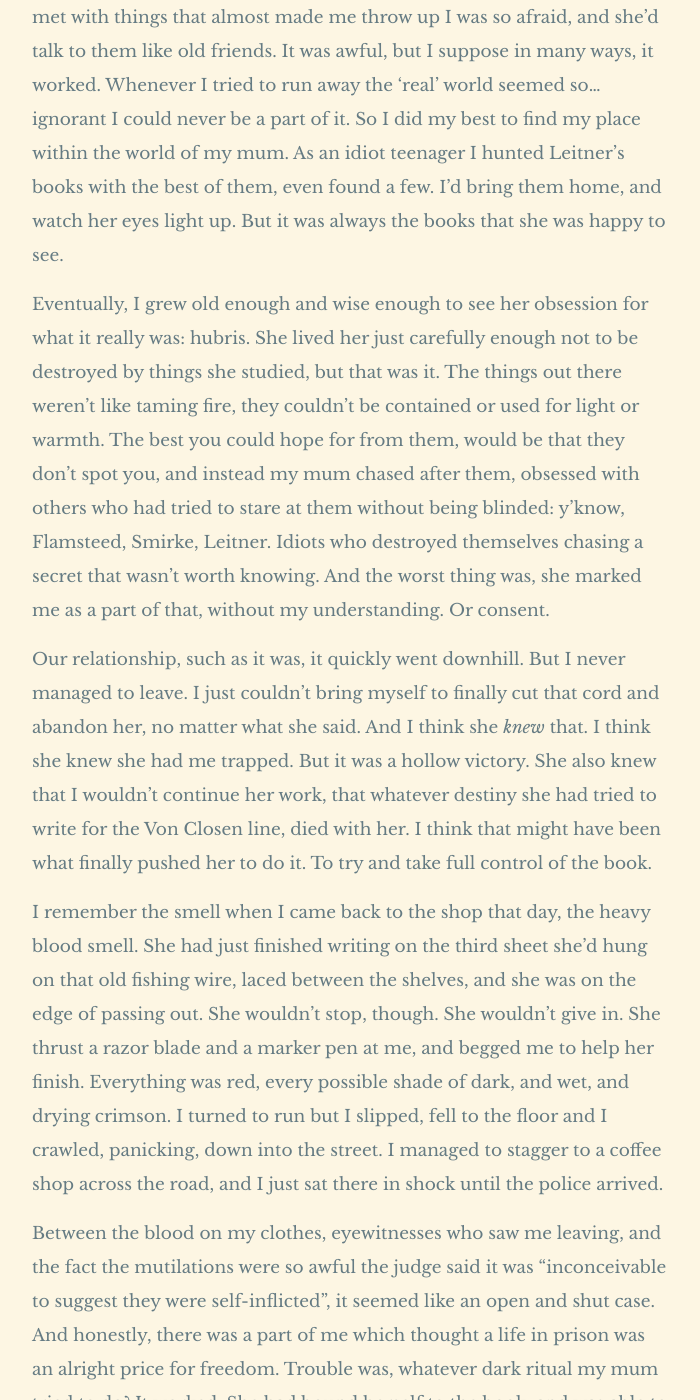
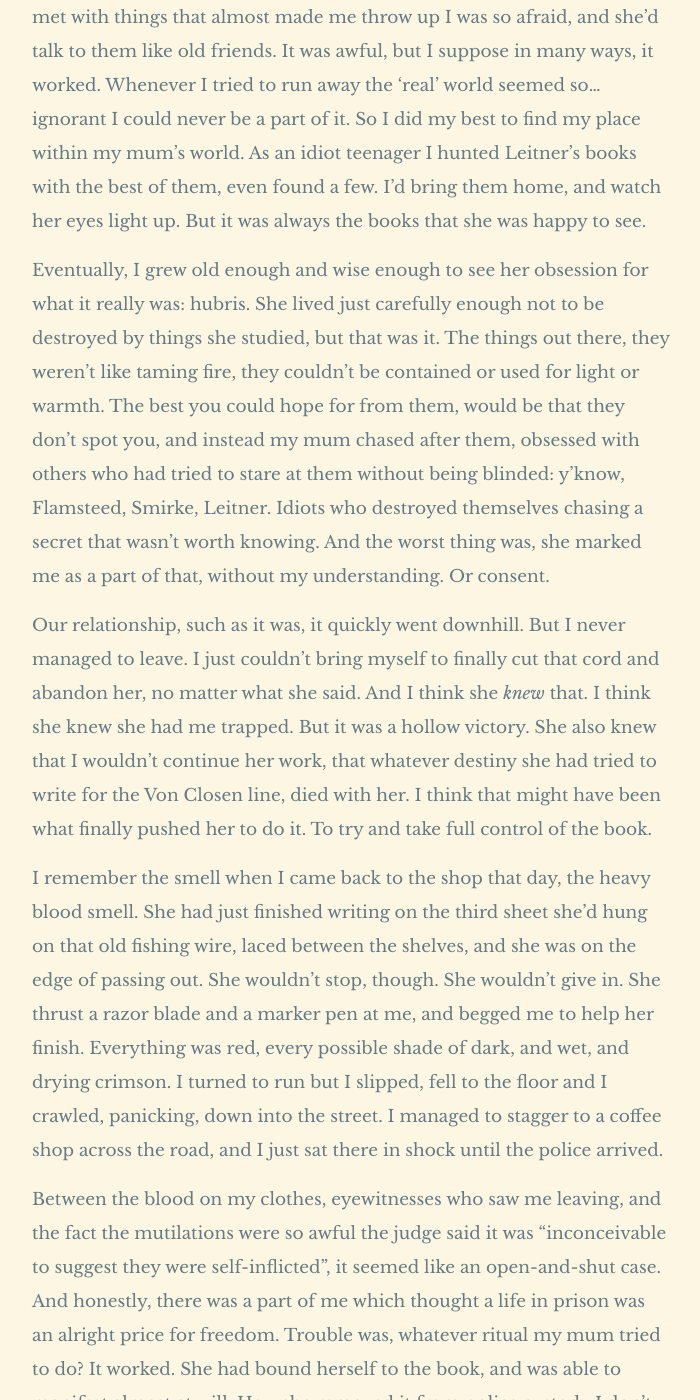
Before and after one commit to Snarp/magnus_archives_transcripts, a Jekyll site: the page built from _posts/2018-07-25-111.md, in a window 1280 px wide and 1400 px high, scrolled down 15001 px. Shown: the whole window, without its empty margins (289-989 px from the left). Built offline with Jekyll 4.4.1, drawn with Linux system fonts in a browser that asks for light colours; some web fonts are replaced; some of the changed text lies outside the part shown.

Commit message:
[Savescum auto-commit.]

```diff
--- a/_posts/2018-07-25-111.md
+++ b/_posts/2018-07-25-111.md
@@ -524,37 +524,39 @@
 
 Right. _[Cough]_ Right.
 
-Er... Statement of Gerard Keay, deceased, regarding the death of his mother, Mary Keay. Statement taken posthumously from subject, June 30th 2017.
+Er... Statement of Gerard Keay, deceased, regarding the death of his mother, Mary Keay. Statement taken posthumously from subject, June 30th, 2017.
 
 Statement begins.
 
 #### GERARD (STATEMENT)
 
-My mother spent her whole life feeling cheated.
+My mum spent her whole life feeling cheated.
 
 She used to tell me with a kind of sneer that "destiny is for lords", and I think in her own way she actually believed that. You know, she felt we weren't important enough for a destiny. But she never forgot that she came a noble house: Von Closen. All wrapped up in mystery and power. At least, that's what my mum believed. I was never able to find much on them, at all. Nothing that would say there was anything special about them except, y'know, maybe their connection to the Magnus Institute and Jonah Magnus. But **she'd** never accept that. To her, her ancestors were these 'powerful sages of terrible gods', their 'destinies stolen from them by an idle dilettante'. _[Snorts]_ Least that's how she told it to me.
 
-I remember that Jurgen Leitner was the first man I ever really hated. I'd never met him, but that was the name on the books that my mum spent all her time reading, and half the time when she actually looked at me, it was to teach me about one of *them.* She idolised him, I think, almost as much as she despised him. She thought he'd managed what she always dreamed of: using these entities, without being bound to them. I think she saw him as some kind of sorcerer. So she studied those books that she could find, but she always came back to this one, this unnamed catalogue of the trapped dead. It was her first, she always told me, and would probably be her last.
+I remember that Jurgen Leitner was the first *man* I ever really hated. I'd never met him, but that was the name on the books that my mum spent all her time reading, and half the time when she actually looked at me, it was to teach me about one of *them.* She idolised him, I think, almost as much as she despised him. She thought he'd managed what she always dreamed of: using these entities, without being bound to them. I think she saw him as some kind of sorcerer. So she studied those books that she could find, but she always came back to this one, this unnamed catalogue of the trapped dead. It was her first, she always told me, and would probably be her last.
 
 I never knew my dad. Not really. He worked in the Archives like you, but quit once I was born. I think he wanted to help raise me. But mum didn't need the help, and after me she wasn't able to have kids again, so she killed him in his sleep to practice her bookbinding. I guess she failed. I always thought he was in *here,* but when I eventually got hold of it, there wasn't a page in there.
 
 She did her best to look after me, and bring me into this world she inhabited, but she wasn't a caring mother or a skilled teacher. My struggling at her lessons infuriated her. I mean, looking back now I can see that her knowledge was basic at best. But I was a kid. I could only try to avoid her temper, and learn my weird lessons, writing out nonsense, and pretending I understood paradoxes that most adults couldn't handle.
 
-We travelled a lot. Between her day job as a rare bookseller and her... vocation, it wasn't often we stayed in London for more than a month. We met with things that almost made me throw up I was so afraid, and she'd talk to them like old friends. It was awful, but I suppose in many ways, it worked. Whenever I tried to run away the 'real' world seemed so... ignorant I could never be a part of it. So I did my best to find my place within the world of my mum. As an idiot teenager I hunted Leitner's books with the best of them, even found a few. I'd bring them home, and watch her eyes light up. But it was always the books that she was happy to see.
+We travelled a lot. Between her day job as a rare bookseller and her... vocation, it wasn't often we stayed in London for more than a month. We met with things that almost made me throw up I was so afraid, and she'd talk to them like old friends. It was awful, but I suppose in many ways, it worked. Whenever I tried to run away the 'real' world seemed so... ignorant I could never be a part of it. So I did my best to find my place within my mum's world. As an idiot teenager I hunted Leitner's books with the best of them, even found a few. I'd bring them home, and watch her eyes light up. But it was always the books that she was happy to see.
 
-Eventually, I grew old enough and wise enough to see her obsession for what it really was: hubris. She lived her just carefully enough not to be destroyed by things she studied, but that was it. The things out there weren't like taming fire, they couldn't be contained or used for light or warmth. The best you could hope for from them, would be that they don't spot you, and instead my mum chased after them, obsessed with others who had tried to stare at them without being blinded: y'know, Flamsteed, Smirke, Leitner. Idiots who destroyed themselves chasing a secret that wasn't worth knowing. And the worst thing was, she marked me as a part of that, without my understanding. Or consent.
+Eventually, I grew old enough and wise enough to see her obsession for what it really was: hubris. She lived just carefully enough not to be destroyed by things she studied, but that was it. The things out there, they weren't like taming fire, they couldn't be contained or used for light or warmth. The best you could hope for from them, would be that they don't spot you, and instead my mum chased after them, obsessed with others who had tried to stare at them without being blinded: y'know, Flamsteed, Smirke, Leitner. Idiots who destroyed themselves chasing a secret that wasn't worth knowing. And the worst thing was, she marked me as a part of that, without my understanding. Or consent.
 
 Our relationship, such as it was, it quickly went downhill. But I never managed to leave. I just couldn't bring myself to finally cut that cord and abandon her, no matter what she said. And I think she *knew* that. I think she knew she had me trapped. But it was a hollow victory. She also knew that I wouldn't continue her work, that whatever destiny she had tried to write for the Von Closen line, died with her. I think that might have been what finally pushed her to do it. To try and take full control of the book.
 
 I remember the smell when I came back to the shop that day, the heavy blood smell. She had just finished writing on the third sheet she'd hung on that old fishing wire, laced between the shelves, and she was on the edge of passing out. She wouldn't stop, though. She wouldn't give in. She thrust a razor blade and a marker pen at me, and begged me to help her finish. Everything was red, every possible shade of dark, and wet, and drying crimson. I turned to run but I slipped, fell to the floor and I crawled, panicking, down into the street. I managed to stagger to a coffee shop across the road, and I just sat there in shock until the police arrived.
 
-Between the blood on my clothes, eyewitnesses who saw me leaving, and the fact the mutilations were so awful the judge said it was "inconceivable to suggest they were self-inflicted", it seemed like an open and shut case. And honestly, there was a part of me which thought a life in prison was an alright price for freedom. Trouble was, whatever dark ritual my mum tried to do? It worked. She had bound herself to the book, and was able to manifest almost at will. How she removed it from police custody I don't know, but it left enough of the other evidence 'contaminated' that my case was judged a mistrial. I was later told there wasn't enough evidence to charge me again. Apparently, several witnesses had withdrawn their testimony. I wasn't going to be imprisoned, but... I was a long way from free.
+Between the blood on my clothes, eyewitnesses who saw me leaving, and the fact the mutilations were so awful the judge said it was "inconceivable to suggest they were self-inflicted", it seemed like an open-and-shut case. And honestly, there was a part of me which thought a life in prison was an alright price for freedom. Trouble was, whatever ritual my mum tried to do? It worked. She had bound herself to the book, and was able to manifest almost at will. How she removed it from police custody I don't know, but it left enough of the other evidence 'contaminated' that my case was judged a mistrial. I was later told there wasn't enough evidence to charge me again. Apparently, several witnesses had withdrawn their testimony. I wasn't going to be imprisoned, but... I was a long way from free.
 
 She was waiting for me when I got home. The half-finished ritual had left her... damaged. She was powerful, but... erratic. Of course she blamed me for her new state, said if I had helped her she would have been completely beyond death. But as she was, she wasn't going anywhere.
 
 For the next *five years* she haunted my life. I did what she asked, but whenever her form faded for a few days, I would take what little revenge I could: I burned books, I covered leads. I occasionally fled to somewhere I thought it'd be hard for her to follow.
 
-In the end it was Gertrude who saved me. She came to me when I was desperate, nowhere to go, and she offered to help. I just had to make sure I took the book while my mum was fading, and brought it to her, and then she would free me. I didn't really believe her, I don't think, but I did it anyway. When she returned the book to me a week later, her pages burned and mangled, I think I actually cried with relief. I never even considered that my mum might have taught Gertrude how to make pages for it before she was destroyed.
+And in the end, it was Gertrude who saved me. She came to me when I was desperate, nowhere to go, and she offered to help. I just had to make sure I took the book while my mum was fading, and brought it to her, and then she would free me. I didn't really believe her, I don't think, but I did it anyway. When she returned the book to me a week later, her pages burned and mangled, I think I actually cried with relief.
+
+I never even considered that my mum might have taught Gertrude how to make pages for it before she was destroyed.
 
 _[Sigh]_ I think you know the rest. I joined Gertrude's work for a few years. Didn't realise how ill I was until it finally caught up with me. Then I died.
 
@@ -570,7 +572,7 @@
 
 #### ARCHIVIST
 
-I-I mean, I- Sorry, I-I know a lot about what Gertrude did, but I don't really know why she was doing any of it, or w-what her intentions were.
+I-I mean, I - Sorry, I-I know a lot about what Gertrude *did,* but I don't really know... why she was doing any of it, or w-what her intentions were.
 
 #### GERARD
 
@@ -612,7 +614,7 @@
 
 #### ARCHIVIST
 
-I don't- Uh... they're, they're malicious. Many consider them god-like and t-they have the power to affect the world in unnatural ways, but they cannot directly exist within it, so they rely on avatars or, or servants that they corrupt and... sometimes monsters that they create. They use their power in ways small enough to stay hidden, a-and I think... I think they feed on our fear.
+I don't - Uh... they're, they're malicious. Many consider them god-like and t-they have the power to affect the world in unnatural ways, but they cannot directly exist within it, so they rely on avatars or, or servants that they corrupt and... sometimes monsters that they create. They use their power in ways small enough to stay hidden, a-and I think... I think they feed on our fear.
 
 #### GERARD
 
@@ -628,7 +630,7 @@
 
 #### ARCHIVIST
 
-No... B-B-But that doesn't- I m-mean, it doesn't make -
+No... B-B-But that doesn't - I m-mean, it doesn't make -
 
 #### GERARD
 
@@ -662,13 +664,17 @@
 
 #### ARCHIVIST
 
-_[Disbelievingly]_ Th- I mean, there are a lot more than fourteen things to be afraid of in the world. Where do you draw the line?
+_[Disbelievingly]_ Th - I mean, there are a lot more than fourteen things to be afraid of in the world. Where do you draw the line?
 
 #### GERARD
 
 Hmmm.
 
-I always think it helps to imagine them like colours. The edges bleed together, and you can talk about little differences: "oh, that's indigo, that's more lilac", but they're both purple. I mean, I guess there are technically infinite colours, but you group them together into a few big ones. A lot of it's kind of arbitrary. I mean, why are navy blue and sky blue both called blue, when pink's an entirely different colour from red? Y'know? I don't know, that's just how it works. And like colours, some of these powers, they feed into or balance each other. Some really clash, and you just can't put them together. I mean, you *could* see them all as just one thing, I guess, but it would be pretty much meaningless, y'know, like... like trying to describe a... *shirt* by talking about the concept of colour. O-Of course, with these things it's not a simple spectrum, y'know, it's more like-
+I always think it helps to imagine them like colours. The edges bleed together, and you can talk about little differences: "oh, that's indigo, that's more lilac", but they're both purple. I mean, I guess there are technically infinite colours, but you group them together into a few big ones. A lot of it's kind of arbitrary. I mean, why are navy blue and sky blue both called blue, when pink's an entirely different colour from red? Y'know? I don't know, that's just how it works.
+
+And like colours, some of these powers, they feed into or balance each other. Some really clash, and you just can't put them together. I mean, you *could* see them all as just one thing, I guess, but it would be pretty much meaningless, y'know, like... like trying to describe a... *shirt* by talking about the concept of colour.
+
+O-Of course, with these things it's not a simple spectrum, y'know, it's more like -
 
 #### ARCHIVIST
 
@@ -702,7 +708,7 @@
 
 #### GERARD
 
-_[Recites]_ Robert Smirke divided the beings into fourteen distinct Powers, each comprising a variety of smaller terrors, some direct and practical, and some more abstract.
+_[Recites]_ "Robert Smirke divided the beings into fourteen distinct Powers, each comprising a variety of smaller terrors, some direct and practical, and some more abstract."
 
 #### ARCHIVIST
 
@@ -1018,7 +1024,7 @@
 
 I'm ready!
 
-##### [FOOTSTEPS &amp; DOOR OPENS]
+##### [FOOTSTEPS & DOOR OPENS]
 
 #### TREVOR
 
@@ -1080,7 +1086,7 @@
 
 #### JULIA
 
-So what's our next move?
+So, what's our next move?
 
 ##### [FOOTSTEPS]
 
@@ -1098,7 +1104,7 @@
 
 #### JULIA
 
-Yeah well, you brought us Max Mustermann's head. I think we're going to have a lot fun with that. Plus, if you do save the world...
+Yeah well, you brought us Max Mustermann's head. I think we're going to have a lot fun with that. Plus, if you *do* save the world...
 
 #### ARCHIVIST
 
```
Also changed, not shown: other parts of _posts/2018-07-25-111.md (+8 -8 lines).
